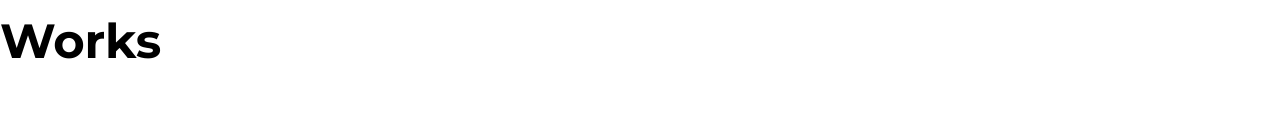
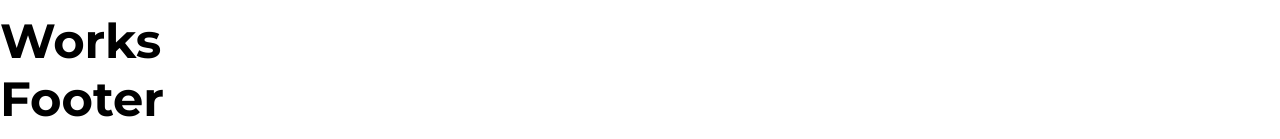
Before and after one commit to DFalque/portfolio, a React (Create React App) app: page / in a window 1280 px wide. Shown: the part 658-797 px from the top of the page. Built offline with nearby package versions, Linux system fonts and the light colour scheme.

Commit message:
add Footer component

```diff
--- /dev/null
+++ b/src/components/Footer/Footer.js
@@ -0,0 +1,9 @@
+function Footer() {
+	return (
+		<div>
+			<h2>Footer</h2>
+		</div>
+	)
+}
+
+export default Footer
--- /dev/null
+++ b/src/components/Footer/index.js
@@ -0,0 +1 @@
+export { default } from "./Footer"
--- a/src/layout/Layout.js
+++ b/src/layout/Layout.js
@@ -1,3 +1,4 @@
+import Footer from "../components/Footer"
 import Nav from "../components/Nav/Nav"
 import "./Layout.scss"
 
@@ -6,6 +7,7 @@ function Layout({ children }) {
 		<>
 			<Nav />
 			<main>{children}</main>
+			<Footer />
 		</>
 	)
 }
```
Also changed, not shown: src/components/Footer/Footer.scss (added).
